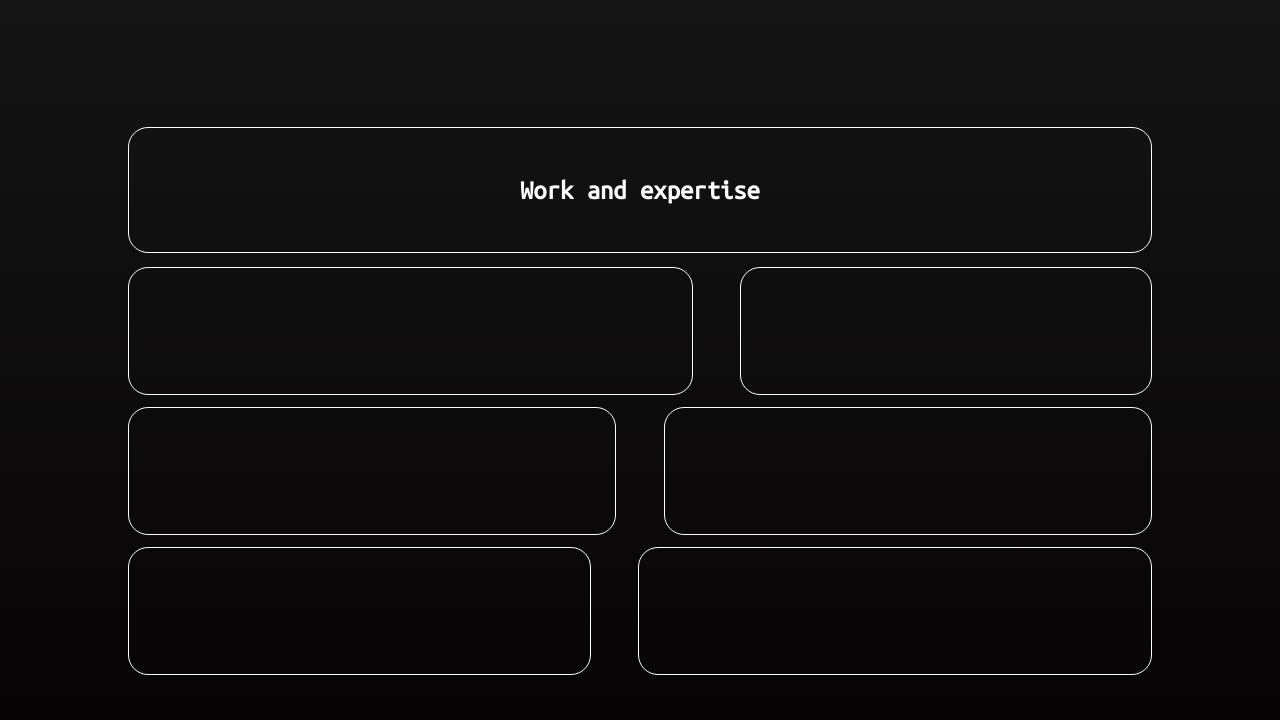
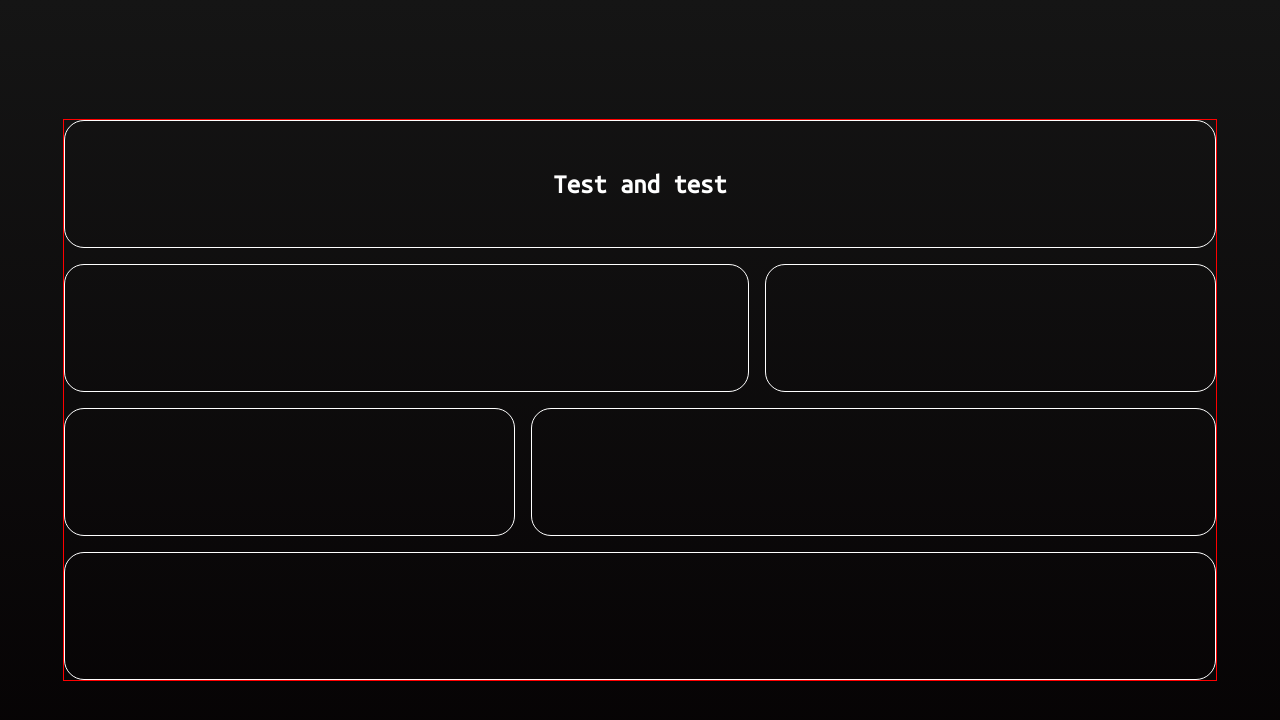
Before and after one commit to ashrv12/shrvb, a SvelteKit app: page / in a window 1280 px wide. Shown: the top 720 px of the page. Built offline with nearby package versions, Linux system fonts and the light colour scheme.

Commit message:
Removed display flex and added grids

```diff
--- a/src/components/home/Flexbox-four.svelte
+++ b/src/components/home/Flexbox-four.svelte
@@ -1,31 +1,12 @@
+
 <div class="main">
-    <div class="box-1">
-
-    </div>
-    <div class="box-2">
-
-    </div>
 </div>
 
 <style>
     .main {
-        width: 80%;
-        height: 22.5%;
-        display: flex;
-        justify-content: space-between;
-    }
-
-    .box-1 {
+        grid-row: 4 / 1 span;
+        grid-column: 1 / 5 span;
         border: 1px #FFFFFF solid;
-        height: 100%;
-        width: 45%;
-        border-radius: 20px;
-    }
-
-    .box-2 {
-        border: 1px #FFFFFF solid;
-        height: 100%;
-        width: 50%;
         border-radius: 20px;
     }
 </style>
--- a/src/components/home/Flexbox-one.svelte
+++ b/src/components/home/Flexbox-one.svelte
@@ -13,7 +13,7 @@
 </script>
 
 <button onclick={navigate} class="flexbox one">
-	<h1 class="work-title">Work and expertise</h1>
+	<h1 class="work-title">Test and test</h1>
 </button>
 
 {#if visible}
@@ -45,8 +45,9 @@
 		background-color: transparent;
 		color: #fff;
 		border-radius: 20px;
-		width: 80%;
-		height: 22.5%;
+		position: relative;
+		grid-row: 1 / 1 span;
+		grid-column: 1 / 5 span;
 	}
 
 	.one:active {
@@ -54,4 +55,12 @@
 		opacity: 0;
 		transform: scale(10) translateY(50px);
 	}
+
+	@keyframes autorun {
+		from {
+			transform: translateY(100%);
+		} to {
+			transform: translateY(-100%);
+		}
+	}
 </style>
--- a/src/components/home/Flexbox-three.svelte
+++ b/src/components/home/Flexbox-three.svelte
@@ -1,32 +1,21 @@
-<div class="main">
-    <div class="box-1">
 
-    </div>
-
-    <div class="box-2">
-
-    </div>
+<div class="box-1">
+</div>
+<div class="box-2">
 </div>
 
 <style>
-    .main {
-        width: 80%;
-        height: 22.5%;
-        display: flex;
-        justify-content: space-between;
-    }
-
     .box-1 {
+        grid-row: 3 / 1 span;
+        grid-column: 1 / 2 span;
         border: 1px #FFF solid;
-        height: 100%;
-        width: 47.5%;
         border-radius: 20px;
     }
 
     .box-2 {
+        grid-row: 3 / 1 span;
+        grid-column: 3 / 3 span;
         border: 1px #FFF solid;
-        height: 100%;
-        width: 47.5%;
         border-radius: 20px;
     }
 </style>
--- a/src/components/home/Flexbox-two.svelte
+++ b/src/components/home/Flexbox-two.svelte
@@ -1,34 +1,24 @@
 
+<div class="box-1">
 
-<div class="main">
-    <div class="box-1">
+</div>
 
-    </div>
+<div class="box-2">
 
-    <div class="box-2">
-
-    </div>
 </div>
 
 <style>
-    .main {
-        width: 80%;
-        height: 22.5%;
-        display: flex;
-        justify-content: space-between;
-    }
-
     .box-1 {
+        grid-row: 2 / 1 span;
+        grid-column: 1 / 3 span;
         border: 1px #FFF solid;
-        height: 100%;
-        width: 55%;
         border-radius: 20px;
     }
 
     .box-2 {
+        grid-row: 2 / 1 span;
+        grid-column: 4 / 2 span;
         border: 1px #FFF solid;
-        height: 100%;
-        width: 40%;
         border-radius: 20px;
     }
 </style>
--- a/src/routes/+page.svelte
+++ b/src/routes/+page.svelte
@@ -11,7 +11,7 @@
 </svelte:head>
 
 <div class="outmost-box">
-    <div class="main-flex">
+    <div class="main-grid">
         <!-- First main box mobile -->
         <FlexboxOne />
 
@@ -36,12 +36,13 @@
         width: 100vw;
     }
 
-    .main-flex {
-        display: flex;
-        width: 100%;
+    .main-grid {
+        display: grid;
+        width: 90%;
         height: 70%;
-        flex-direction: column;
-        align-items: center;
-        justify-content: space-around;
+        grid-template-columns: 1fr 1fr 1fr 1fr 1fr;
+        grid-template-rows: 1fr 1fr 1fr 1fr;
+        gap: 1em;
+        border: 1px red solid;
     }
 </style>
```
